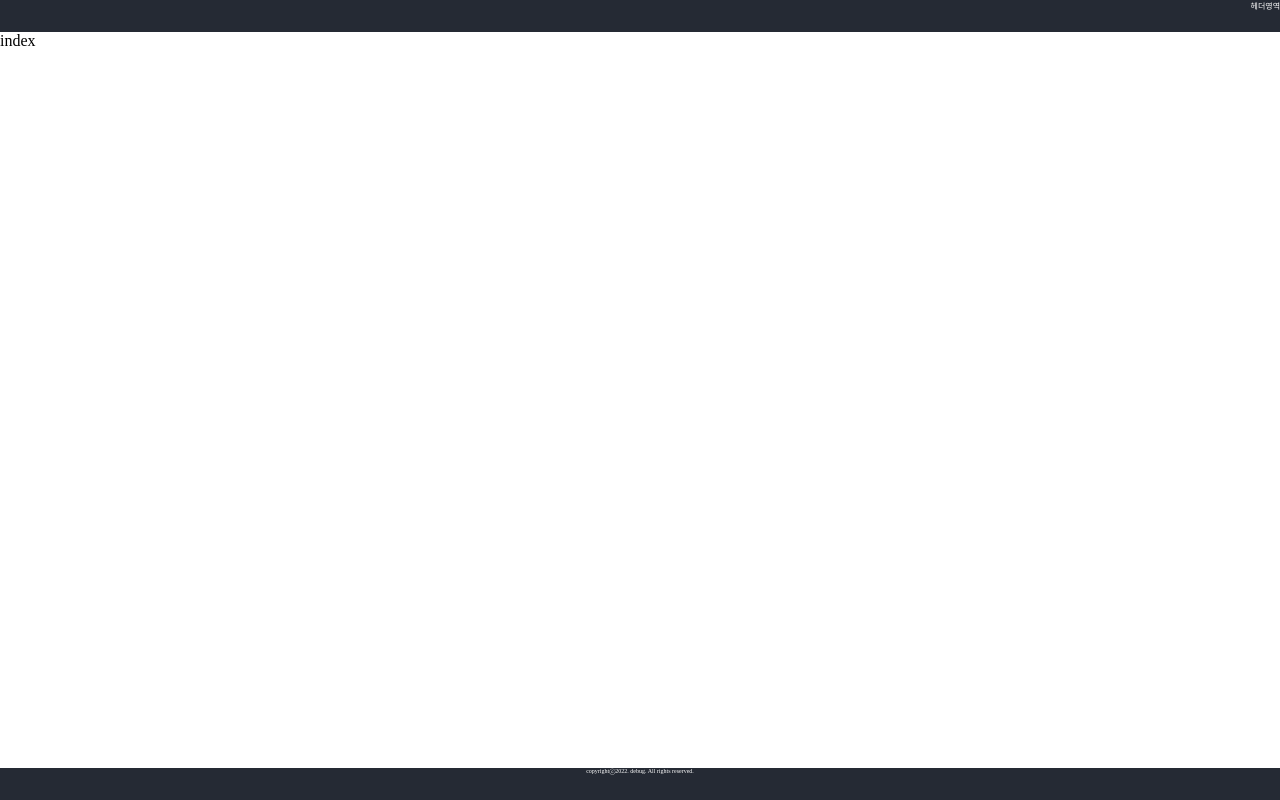
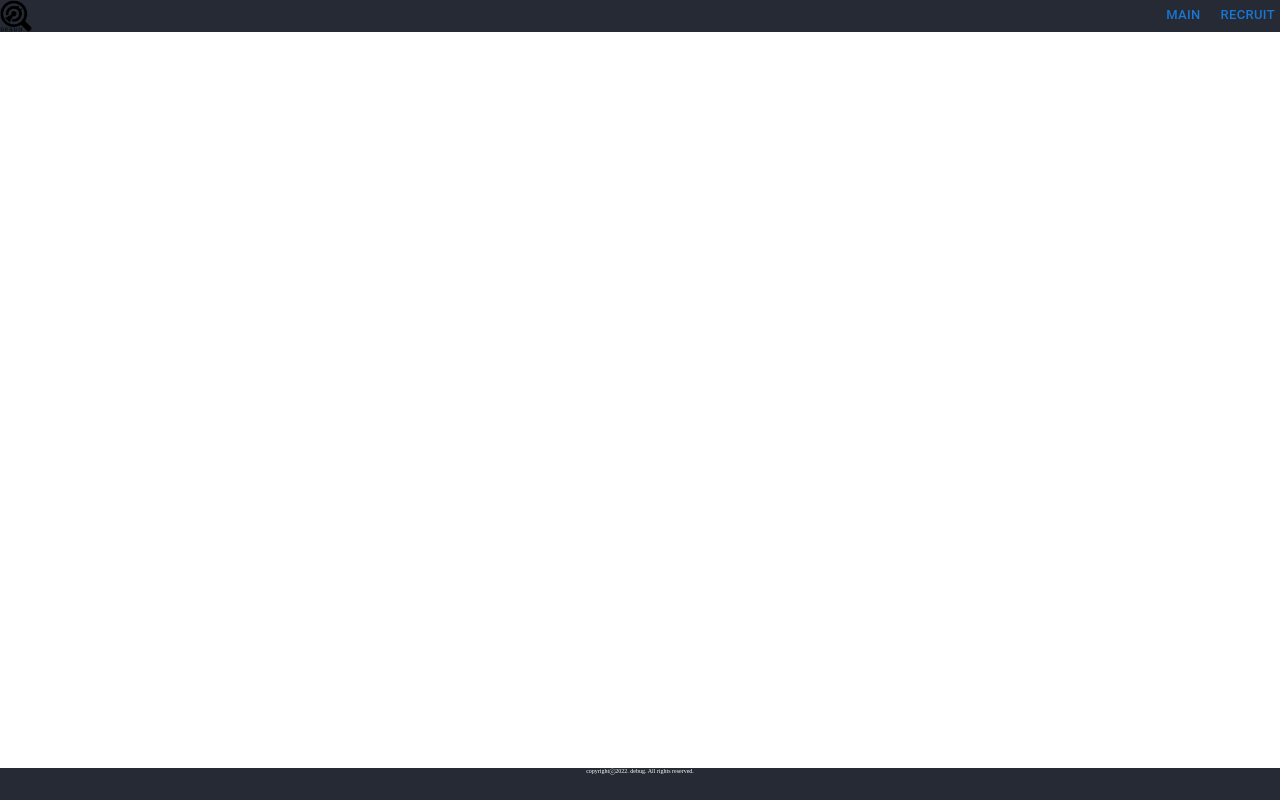
Before and after one commit to debug-2357/WEB_Frontend, a Next.js app: page / in a window 1280 px wide. Built offline with nearby package versions, Linux system fonts and the light colour scheme.

Commit message:
[#2]modify settings2

```diff
--- a/components/AppLayout.js
+++ b/components/AppLayout.js
@@ -1,9 +1,22 @@
 import React from 'react';
+import { Button } from '@mui/material';
 
 const AppLayout = ({ children }) => {
   return (
     <>
-      <div className={'HeaderBody'}>헤더영역</div>
+      <div className="HeaderBody">
+        <div>
+          <img src="/images/Logo.png" className="LogoImg" />
+        </div>
+        <div>
+          <Button variant="text" size="small" className="MainBtn">
+            Main
+          </Button>
+          <Button variant="text" size="small" className="RecruitBtn">
+            Recruit
+          </Button>
+        </div>
+      </div>
       {children}
       <div className={'FooterBody'}>copyrightⓒ2022. debug. All rights reserved.</div>
     </>
--- a/package.json
+++ b/package.json
@@ -11,6 +11,10 @@
     "prepare": "husky install"
   },
   "dependencies": {
+    "@emotion/react": "^11.9.3",
+    "@emotion/styled": "^11.9.3",
+    "@mui/icons-material": "^5.8.4",
+    "@mui/material": "^5.9.2",
     "@reduxjs/toolkit": "^1.8.2",
     "axios": "^0.27.2",
     "cross-env": "^7.0.3",
--- a/pages/index.js
+++ b/pages/index.js
@@ -1,10 +1,6 @@
 import React from 'react';
 
 const Index = () => {
-  return (
-    <div>
-      <div>index</div>
-    </div>
-  );
+  return <></>;
 };
 export default Index;
--- a/public/css/styles.css
+++ b/public/css/styles.css
@@ -18,6 +18,10 @@ body {
   text-align: center;
 }
 .HeaderBody {
+  display: flex;
+  justify-content: space-between;
   font-size: 0.5em;
-  text-align: right;
 }
+.HeaderBody .LogoImg {
+  width: 2rem;
+}
--- a/public/scss/styles.scss
+++ b/public/scss/styles.scss
@@ -18,13 +18,21 @@ body {
 }
 
 .HeaderBody {
+  display: flex;
+  justify-content: space-between;
   font-family: $Noto-Serif;
   font-size: 0.5em;
   background-color: $black;
   width: 100%;
   height: 2rem;
   color: $white;
-  text-align: right;
+  .LogoImg {
+    width: 2rem;
+  }
+  .MainBtn {
+  }
+  .RecruitBtn {
+  }
 }
 
 @mixin max-screen($media-model) {
```
Also changed, not shown: components/Main.js (added), public/css/main.module.css (added), public/images/Logo.png (added), public/scss/main.module.scss (added), 1 other file (tests, documents, lock files or other folders).
